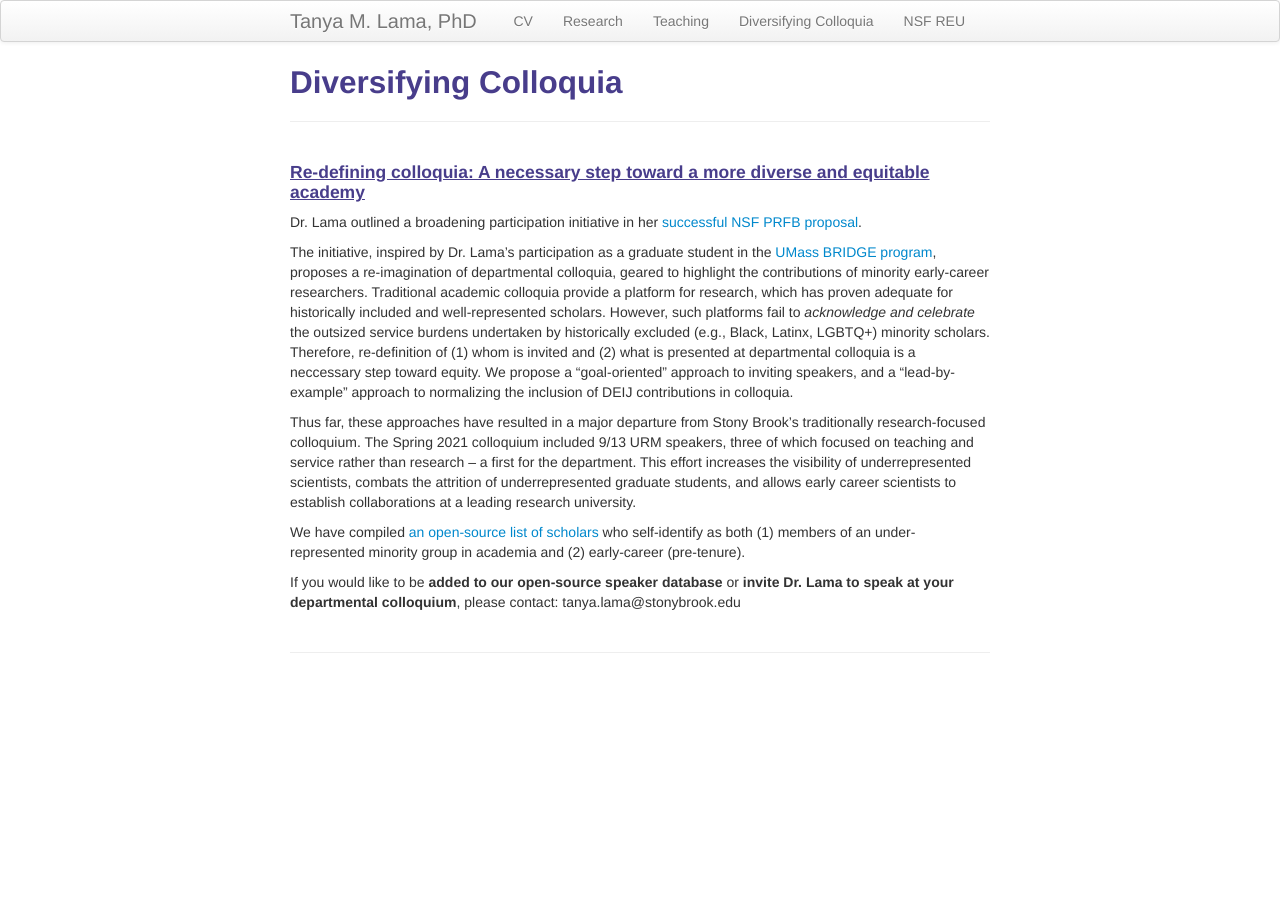
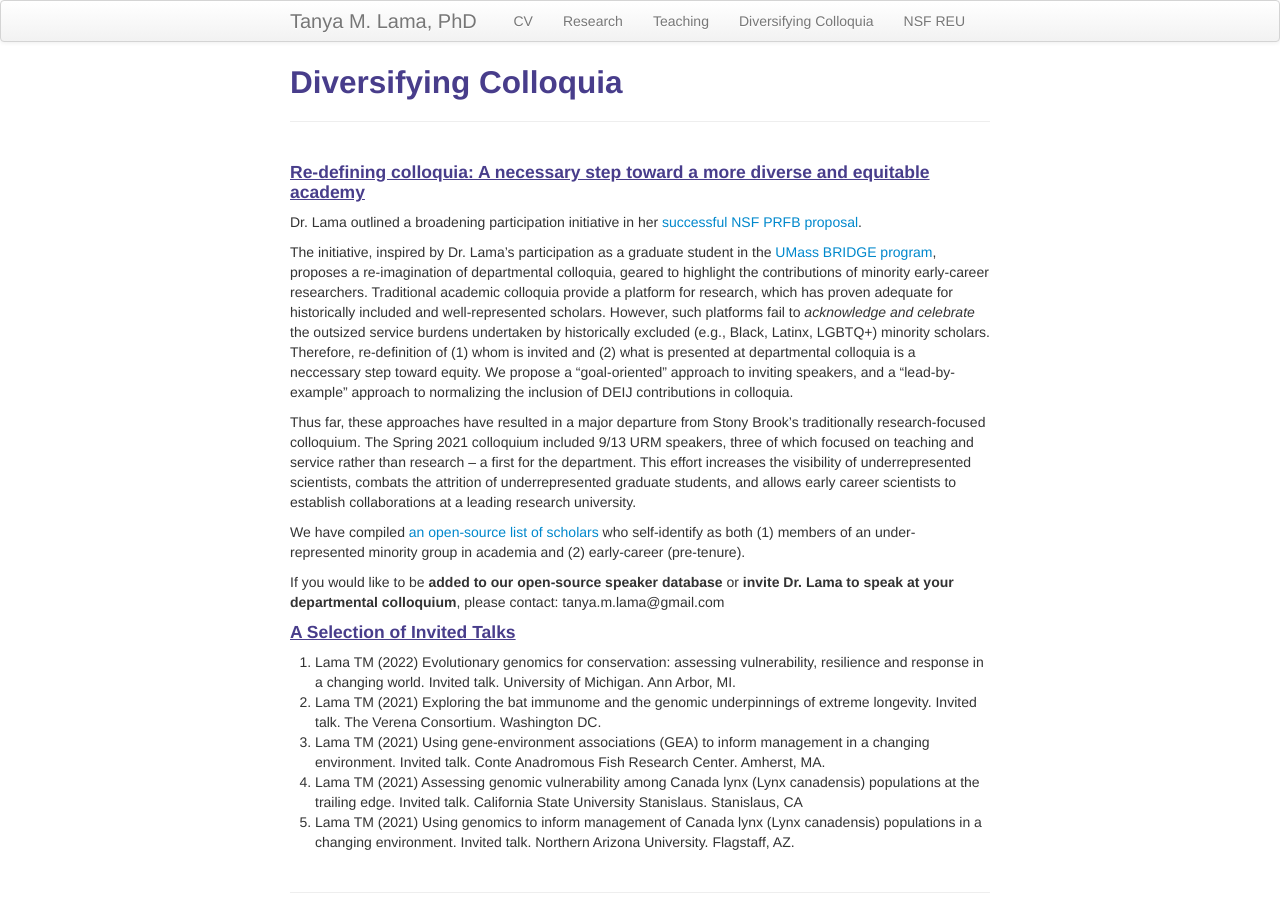
Before and after one commit to tanyalama/tanyalama.github.io, a Jekyll site: the page built from pages/Diversifying_Colloquia.md, in a window 1280 px wide. Built offline with Jekyll 4.4.1, drawn with Linux system fonts in a browser that asks for light colours; before the commit the page ends 900 px from its top, so only the background shows below that.

Commit message:
Update Diversifying_Colloquia.md

```diff
--- a/pages/Diversifying_Colloquia.md
+++ b/pages/Diversifying_Colloquia.md
@@ -13,7 +13,14 @@ Thus far, these approaches have resulted in a major departure from Stony Brook's
 We have compiled <a href="https://docs.google.com/document/d/1eR0Q8R1Dk2iPP__fIKWOqptL-5varoDixBTafnd8RLI/edit?usp=sharing">an open-source list of scholars</a> who self-identify as both (1) members of an under-represented minority group in academia and (2) early-career (pre-tenure).
 
 If you would like to be **added to our open-source speaker database** or **invite Dr. Lama to speak at your departmental colloquium**, please contact:
-tanya.lama@stonybrook.edu
+tanya.m.lama@gmail.com
+
+#### <u>A Selection of Invited Talks<u>
+1.	Lama TM (2022) Evolutionary genomics for conservation: assessing vulnerability, resilience and response in a changing world. Invited talk. University of Michigan. Ann Arbor, MI.
+2.	Lama TM (2021) Exploring the bat immunome and the genomic underpinnings of extreme longevity. Invited talk. The Verena Consortium. Washington DC.
+3.	Lama TM (2021) Using gene-environment associations (GEA) to inform management in a changing environment. Invited talk. Conte Anadromous Fish Research Center. Amherst, MA.
+4.	Lama TM (2021) Assessing genomic vulnerability among Canada lynx (Lynx canadensis) populations at the trailing edge. Invited talk. California State University Stanislaus. Stanislaus, CA
+5.	Lama TM (2021) Using genomics to inform management of Canada lynx (Lynx canadensis) populations in a changing environment. Invited talk. Northern Arizona University. Flagstaff, AZ.
 
 <!-- Note: this is how to write a comment in HTML. Everything in here won't show up on your webpage.-->
 
```
